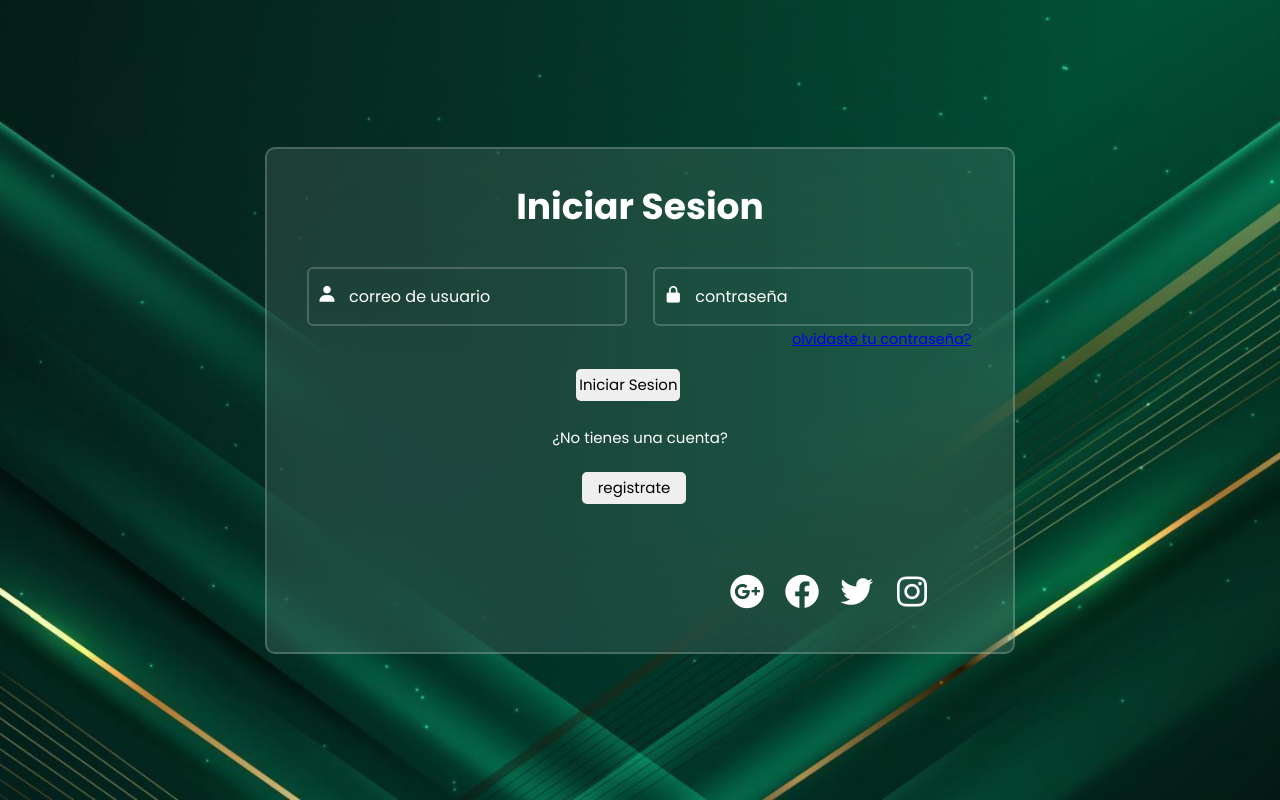
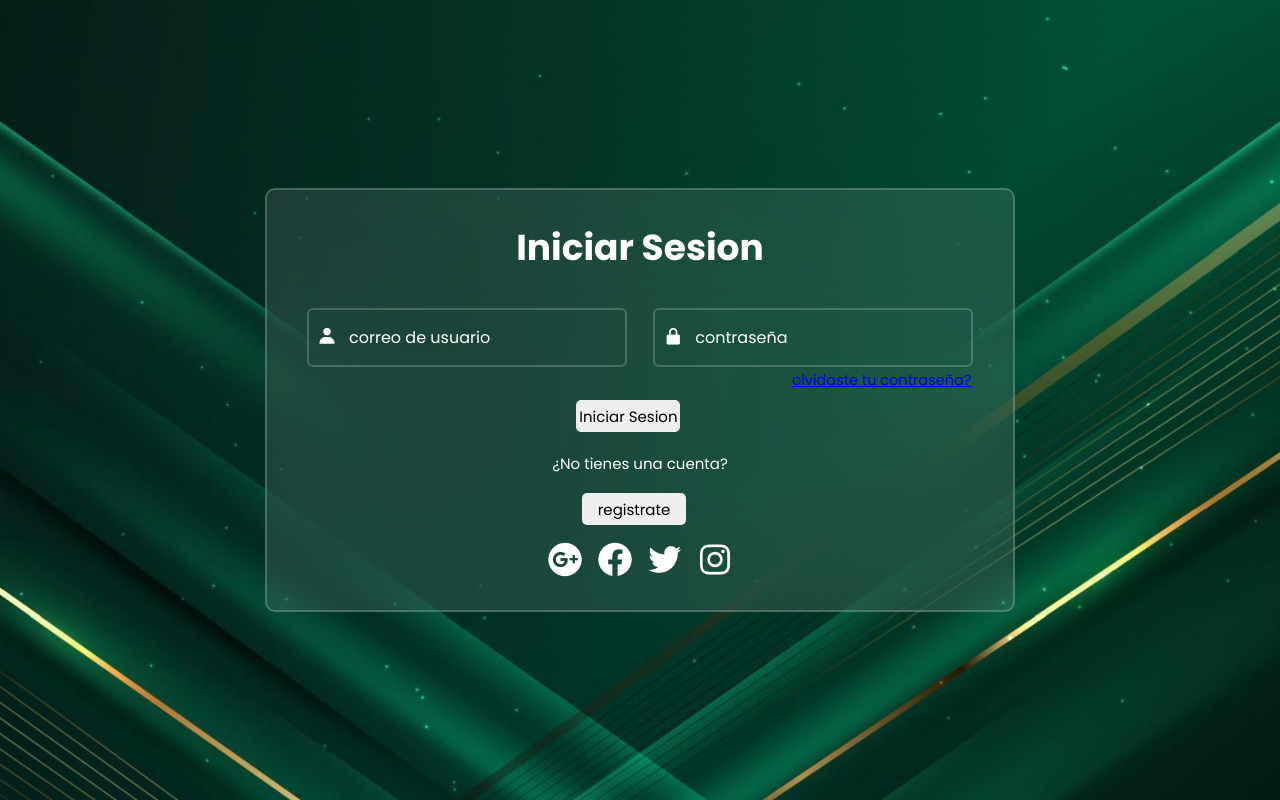
Before and after one commit to dukantmz/login-TS, a plain HTML site: page login.html in a window 1280 px wide. Drawn offline with nearby package versions, Linux system fonts and the light colour scheme.

Commit message:
login y registro

```diff
--- a/styles.css
+++ b/styles.css
@@ -130,7 +130,7 @@ body{
     cursor: pointer;
     font-size: 15px;
     margin-left:90px;
-    margin-top: 30px;
+    margin-top: 20px;
 }
 /*link de recuperar contraseña*/
 .wrapper .label-recuperarC{
@@ -140,12 +140,14 @@ body{
     height: 30px;
     position: relative;
     left: 485px;
+    text-decoration: none;
+    color:#fff;
 }
 /*pregunta sobre registro*/
 .wrapper .label-pregistro{
     font-size: 15px;
     text-align: center;
-    margin-top: 15px;
+    margin-top: 10px;
     width: 100%;
 
 }
@@ -158,6 +160,7 @@ body{
     cursor: pointer;
     font-size: 15px;
     margin-left: 275px;
+    margin-top: -5px;
 
 
 }
@@ -165,10 +168,12 @@ body{
 /*logos */
 .wrapper .submit-logos-login{
     display: flex;
+    gap: 10px;
     justify-content: center;
-    gap: 15px;
-    margin: 10px auto;
-    margin-top: 100px;
+    margin-top: 15px;
+    align-items: center;
+    width: 100%;
+
 
 
 }
```
